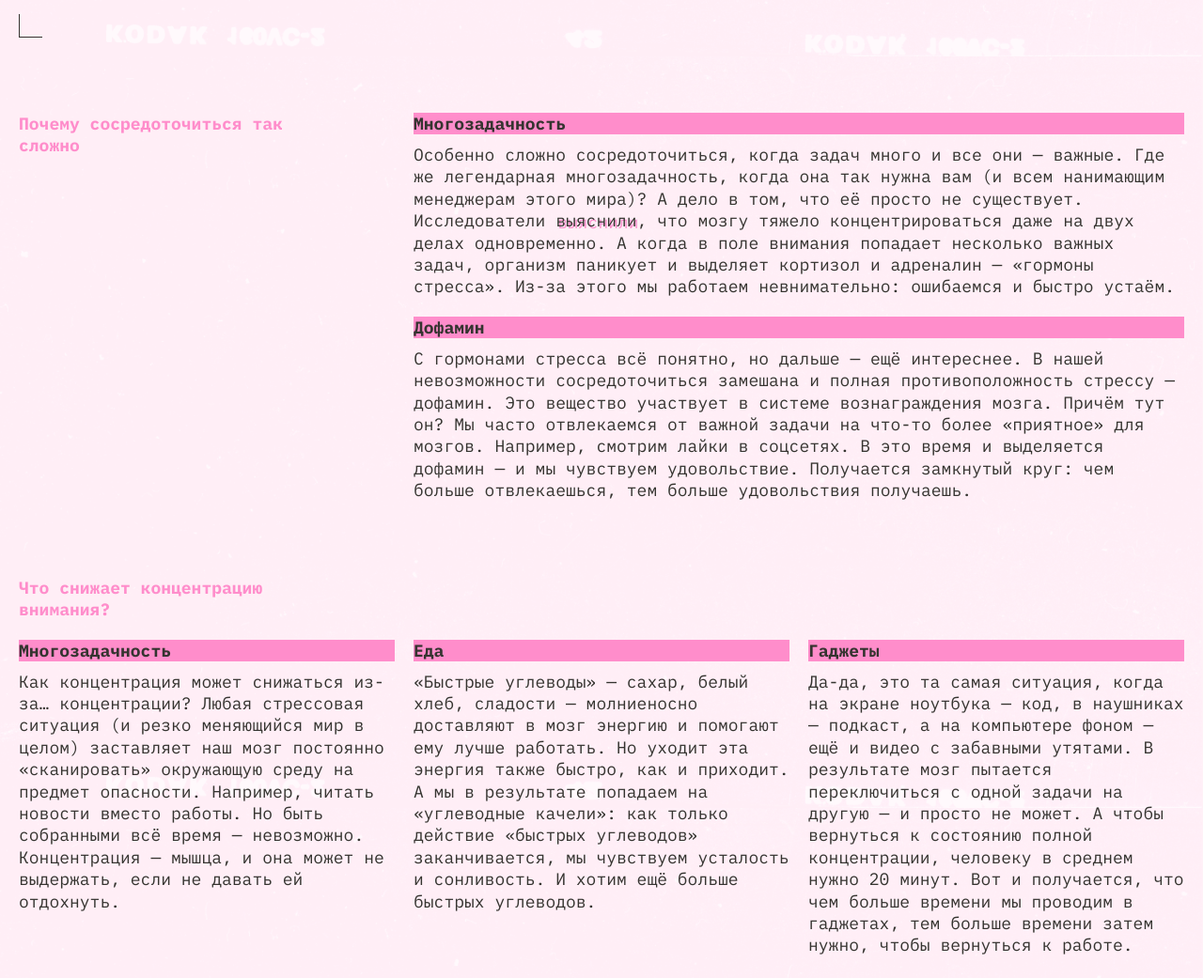
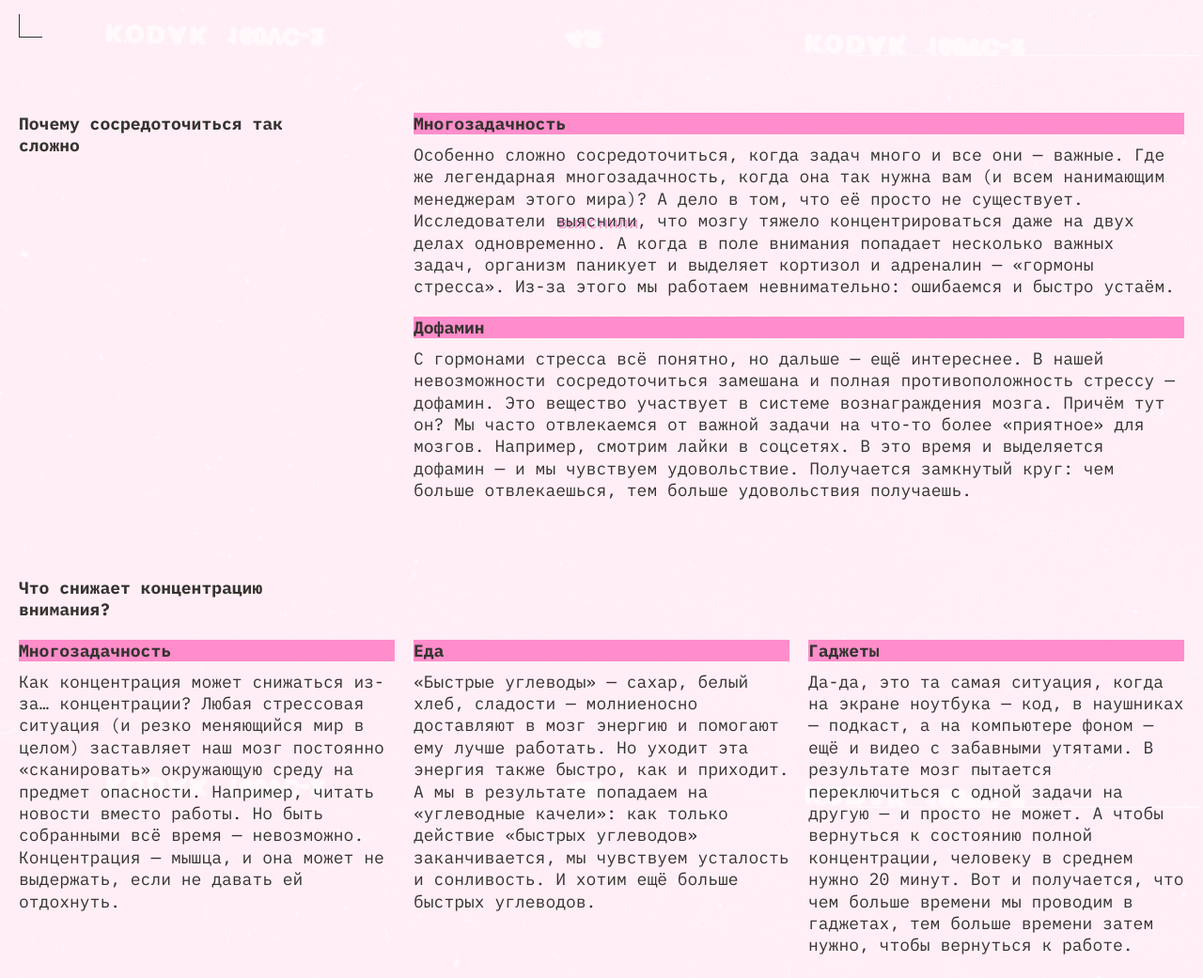
Before and after one commit to MaksGainer/slozhno-sosredotochitsya-fd, a website: page index.html in a window 1280 px wide. Shown: the part 740-1781 px from the top of the page at 94% size. Drawn offline with Linux system fonts and the light colour scheme.

Commit message:
Fix colors

```diff
--- a/styles/style.css
+++ b/styles/style.css
@@ -216,7 +216,7 @@
   line-height: 23.4px;
   font-size: 18px;
   font-weight: 700;
-  color: var(--accent-color);
+  color: var(--heading-color);
 }
 
 .card-text {
```
